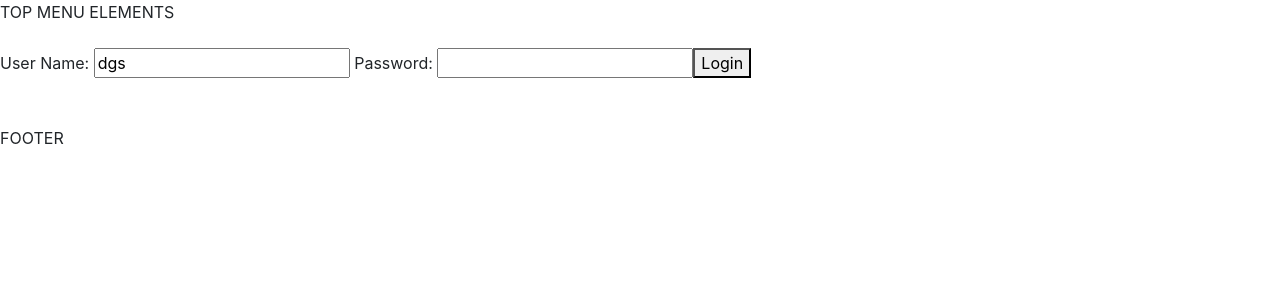
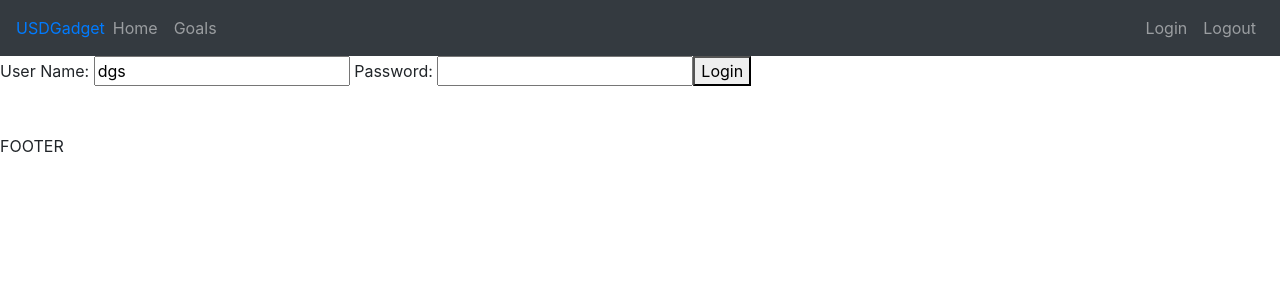
Before and after one commit to eveningstar33/GoalTracker, an Angular app in the folder goal/: page / in a window 1280 px wide. Shown: the top 300 px of the page. Built offline with nearby package versions, Linux system fonts and the light colour scheme.

Commit message:
Added a Menu with Navigation Links using Bootstrap

```diff
--- a/goal/src/app/menu/menu.component.html
+++ b/goal/src/app/menu/menu.component.html
@@ -1 +1,15 @@
-TOP MENU ELEMENTS<br><br>
+<header>
+    <nav class="navbar navbar-expand-md navbar-dark bg-dark">
+        <div><a href="http://www.usdgadget.com">USDGadget</a></div>
+
+        <ul class="navbar-nav">
+            <li><a routerLink="/welcome/usdgadget" class="nav-link">Home</a></li>
+            <li><a routerLink="/goals" class="nav-link">Goals</a></li>
+        </ul>
+
+        <ul class="navbar-nav navbar-collapse justify-content-end">
+            <li><a routerLink="/login" class="nav-link">Login</a></li>
+            <li><a routerLink="/logout" class="nav-link">Logout</a></li>
+        </ul>
+    </nav>
+</header>
```
